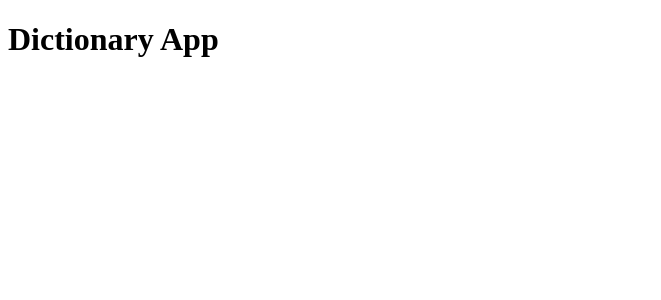
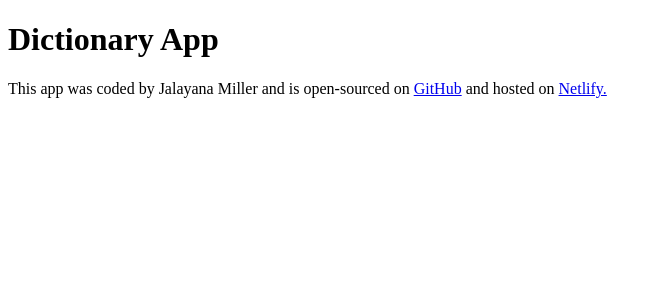
Before and after one commit to Jalayana/dictionary-project, a React (Create React App) app: page / in a window 1280 px wide. Shown: the top 300 px of the page, without its empty margins (0-661 px from the left). Built offline with nearby package versions, Linux system fonts and the light colour scheme.

Commit message:
Added a footer

```diff
--- a/src/App.js
+++ b/src/App.js
@@ -4,6 +4,14 @@ export default function App() {
   return (
     <div className="App">
       <h1>Dictionary App</h1>
+      <footer>
+        This app was coded by Jalayana Miller and is open-sourced on{" "}
+        <a href="https://github.com/Jalayana/dictionary-project">GitHub</a> and
+        hosted on{" "}
+        <a href="https://flourishing-shortbread-9d1780.netlify.app/">
+          Netlify.
+        </a>
+      </footer>
     </div>
   );
 }
```
